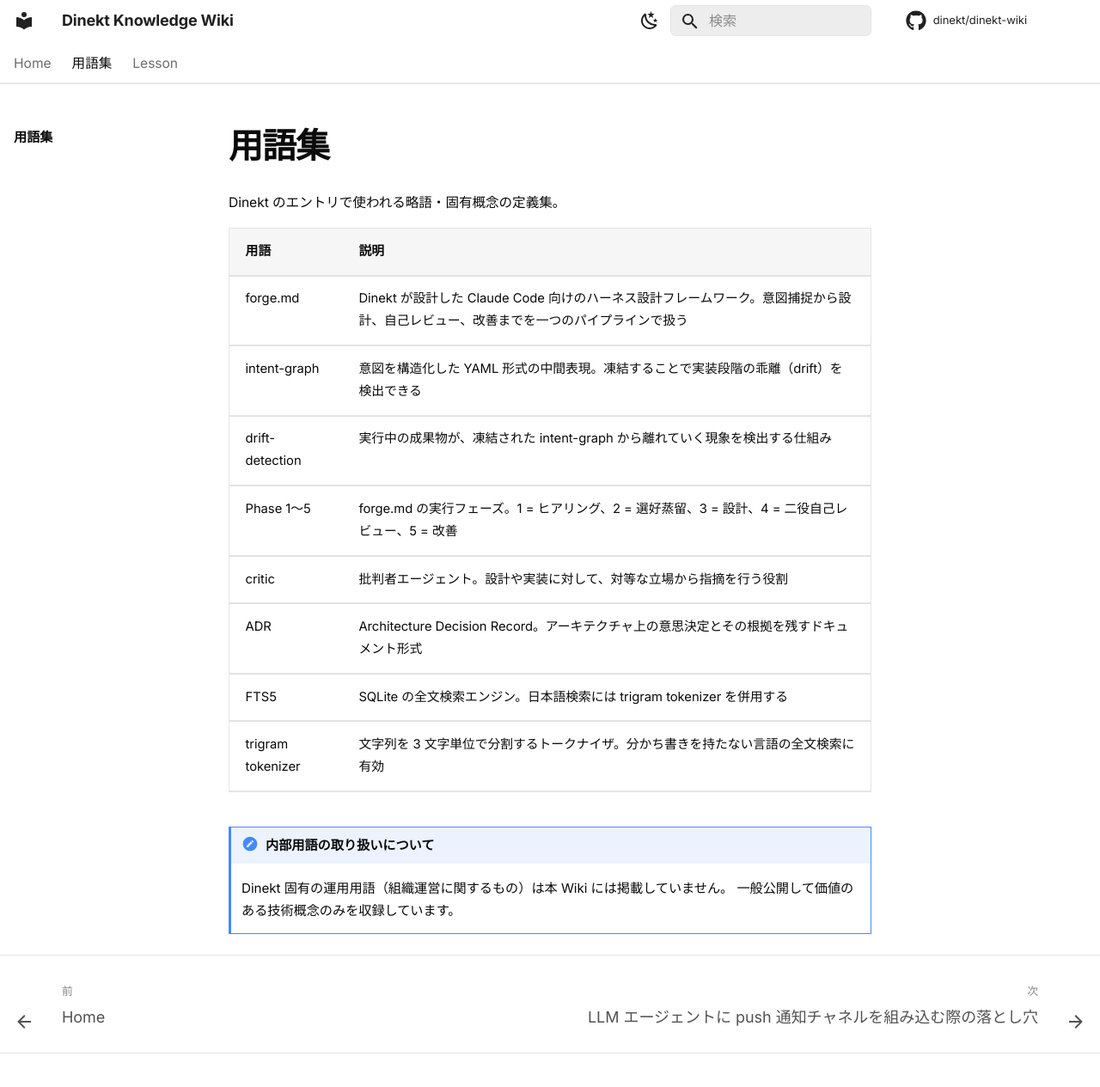
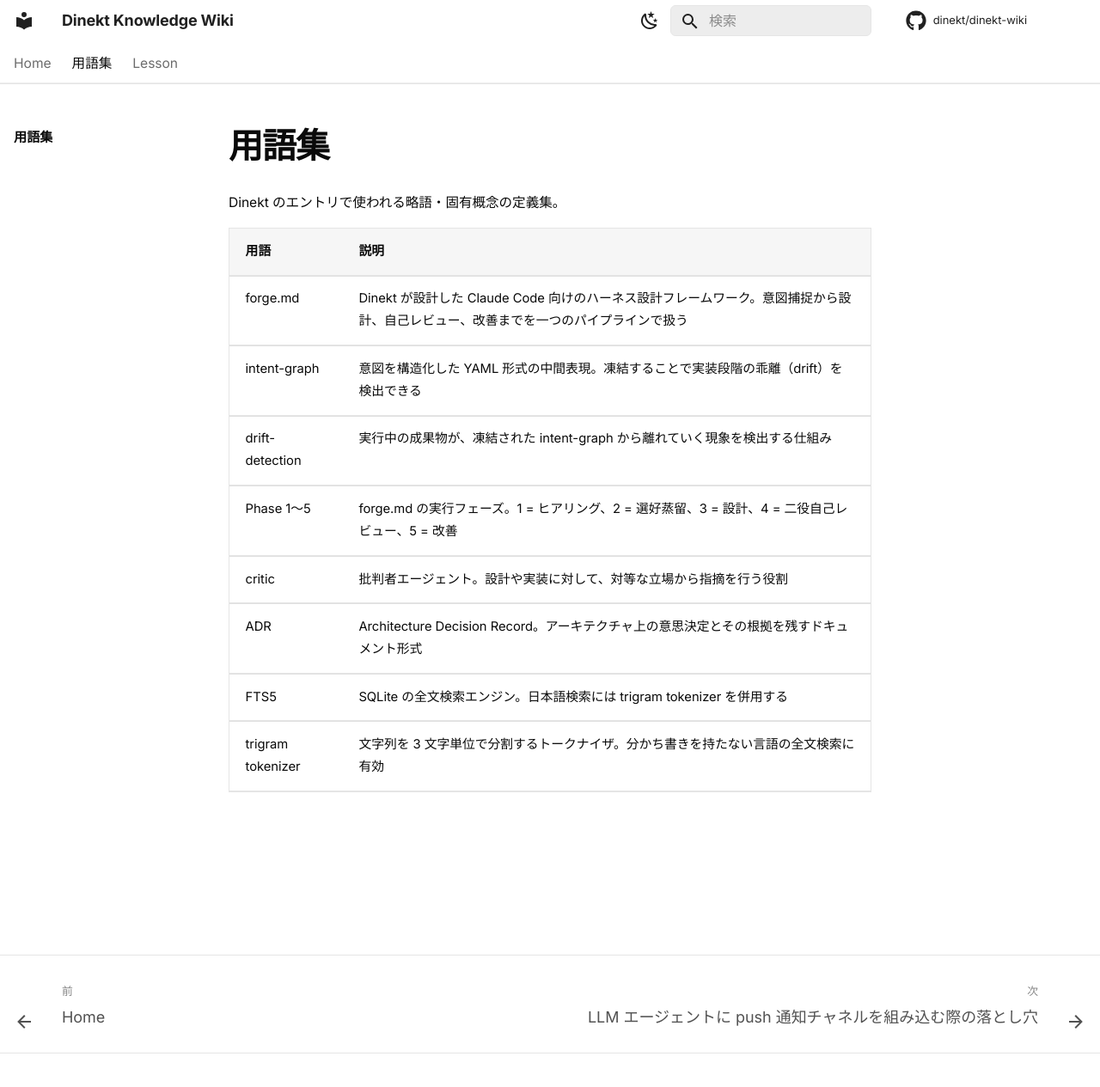
Before and after one commit to dinekt/dinekt-wiki, an MkDocs documentation site: the page built from docs/glossary.md, in a window 1280 px wide and 1290 px high. Shown: the top 1265 px of the window at 86% size. Built offline with MkDocs 1.6.1 and Material for MkDocs 9.7.7, drawn with Linux system fonts in a browser that asks for light colours; comment, search, counter and statistics services are not loaded.

Commit message:
chore: remove meta-note about unpublished internal terms

```diff
--- a/docs/glossary.md
+++ b/docs/glossary.md
@@ -12,7 +12,3 @@ Dinekt のエントリで使われる略語・固有概念の定義集。
 | ADR | Architecture Decision Record。アーキテクチャ上の意思決定とその根拠を残すドキュメント形式 |
 | FTS5 | SQLite の全文検索エンジン。日本語検索には trigram tokenizer を併用する |
 | trigram tokenizer | 文字列を 3 文字単位で分割するトークナイザ。分かち書きを持たない言語の全文検索に有効 |
-
-!!! note "内部用語の取り扱いについて"
-    Dinekt 固有の運用用語（組織運営に関するもの）は本 Wiki には掲載していません。
-    一般公開して価値のある技術概念のみを収録しています。
```
